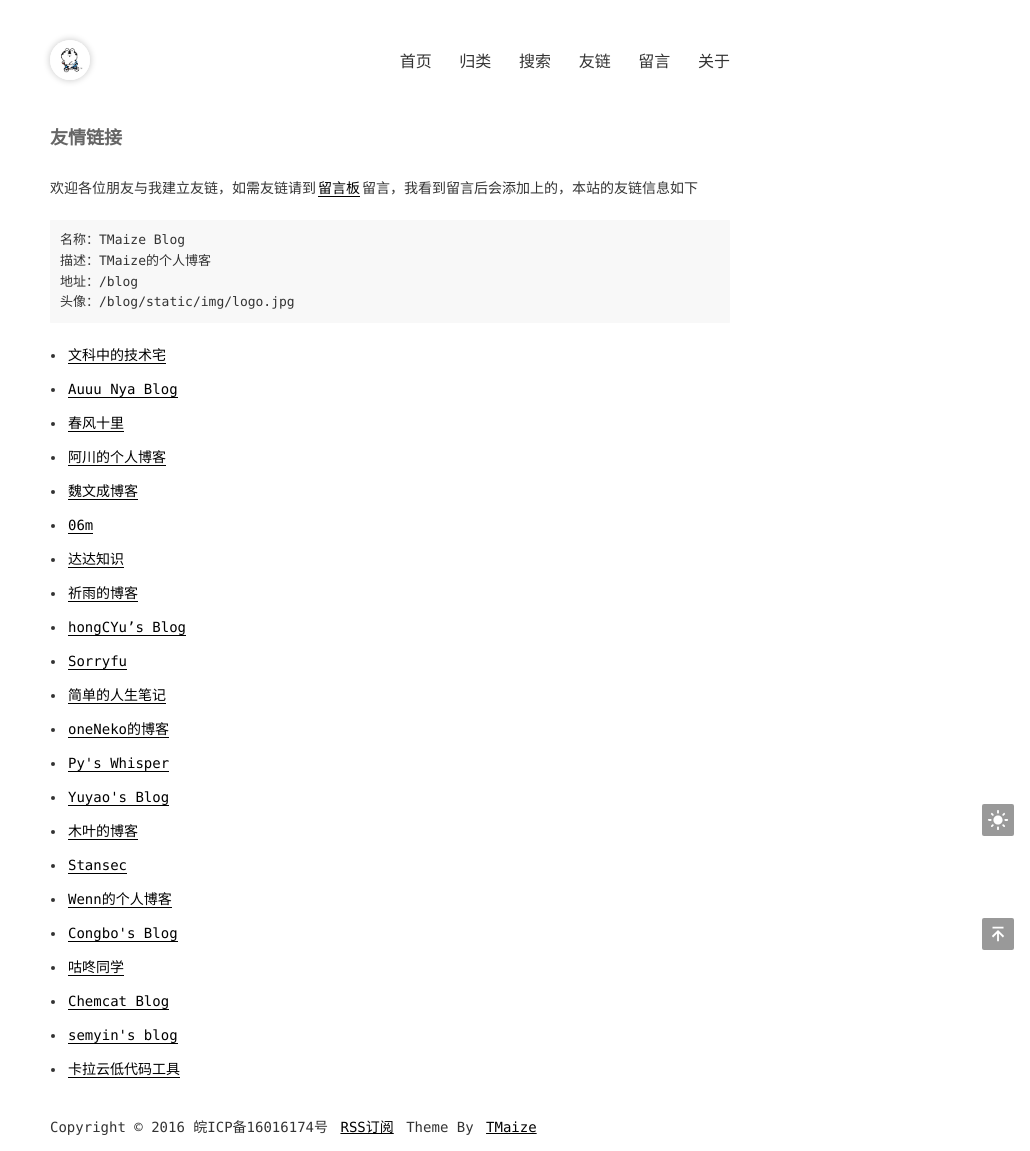
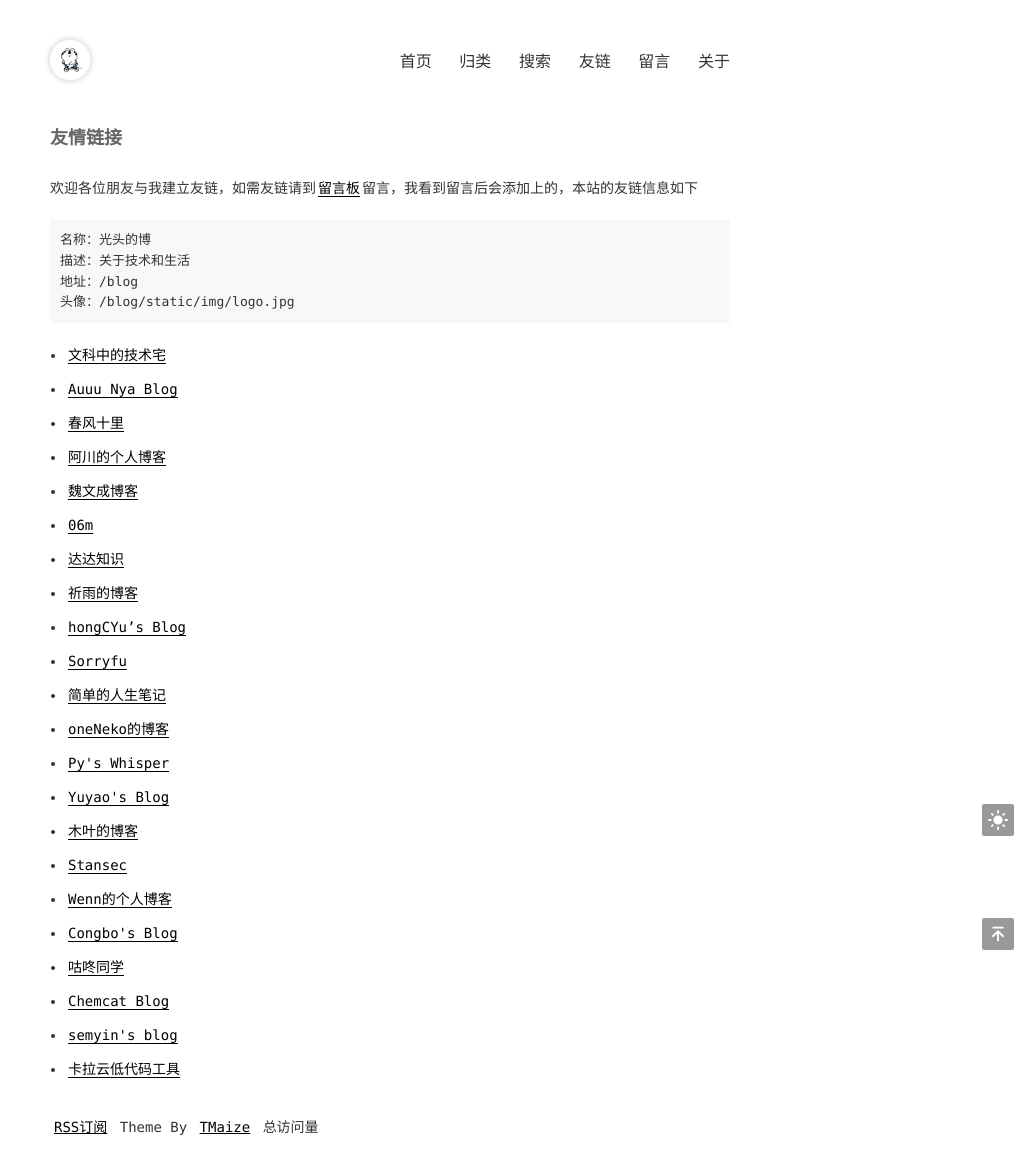
Before and after one commit to qiyuan-chen/blog, a Jekyll site: the page built from pages/links.md, in a window 1280 px wide. Shown: the whole page, without its empty margins (250-1280 px from the left). Built offline with Jekyll 4.4.1, drawn with Linux system fonts in a browser that asks for light colours; comment, search, counter and statistics services are not loaded.

Commit message:
fix bugs

```diff
--- a/_config.yml
+++ b/_config.yml
@@ -1,11 +1,11 @@
 encoding: utf-8
 
 # SEO相关信息
-title: TMaize Blog
-description: TMaize的个人博客
+title: 光头的博
+description: 关于技术和生活
 keywords: TMaize,Blog,Java,Html,JavaScript
-author: TMaize
-footerText: 'Copyright © 2016 皖ICP备16016174号'
+author: qychen
+# footerText: 'Copyright © 2016 皖ICP备16016174号'
 
 # 这些不要动
 permalink: /posts/:year/:month/:day/:title.html
@@ -41,17 +41,17 @@ menu:
     url: /pages/about.html
 
 # 点击页面文字冒出特效,不需要请设置为false
-extClickEffect: true
+extClickEffect: false
 
 # Google Adsense,不需要请设置为false
 # _includes/ext-adsense.html 里面修改为自己的配置
 extAdsense: false
 
 # 数学公式支持，比较影响加载速度,不需要请设置为false
-extMath: false
+extMath: true
 
 # 显示访问量统计，由不蒜子提供服务
-extCount: false
+extCount: true
 
 # 友情链接
 links:
```
Also changed, not shown: _posts/2023-04-24-第一篇博.md (+1 -1 lines), 1 other file.
